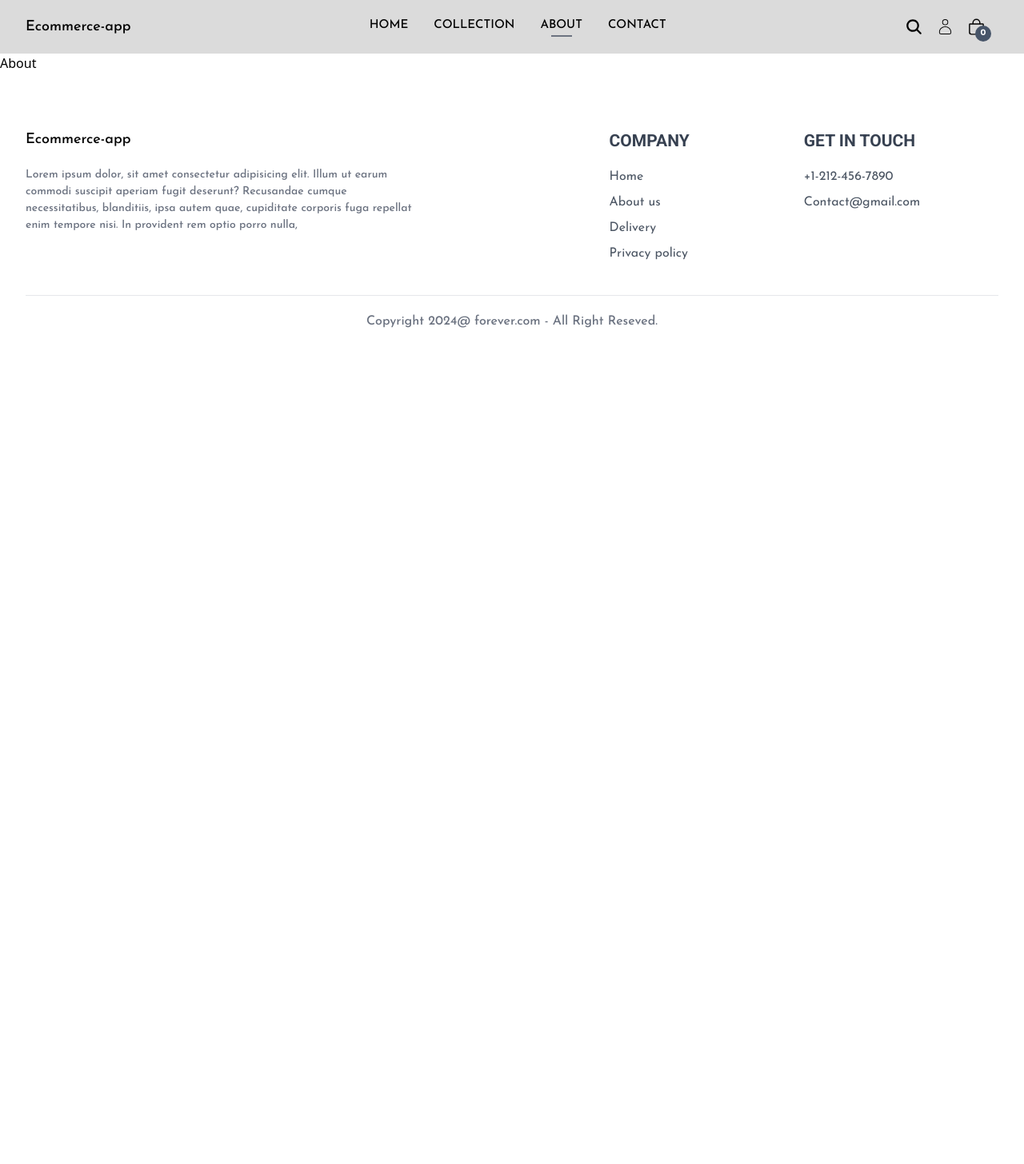
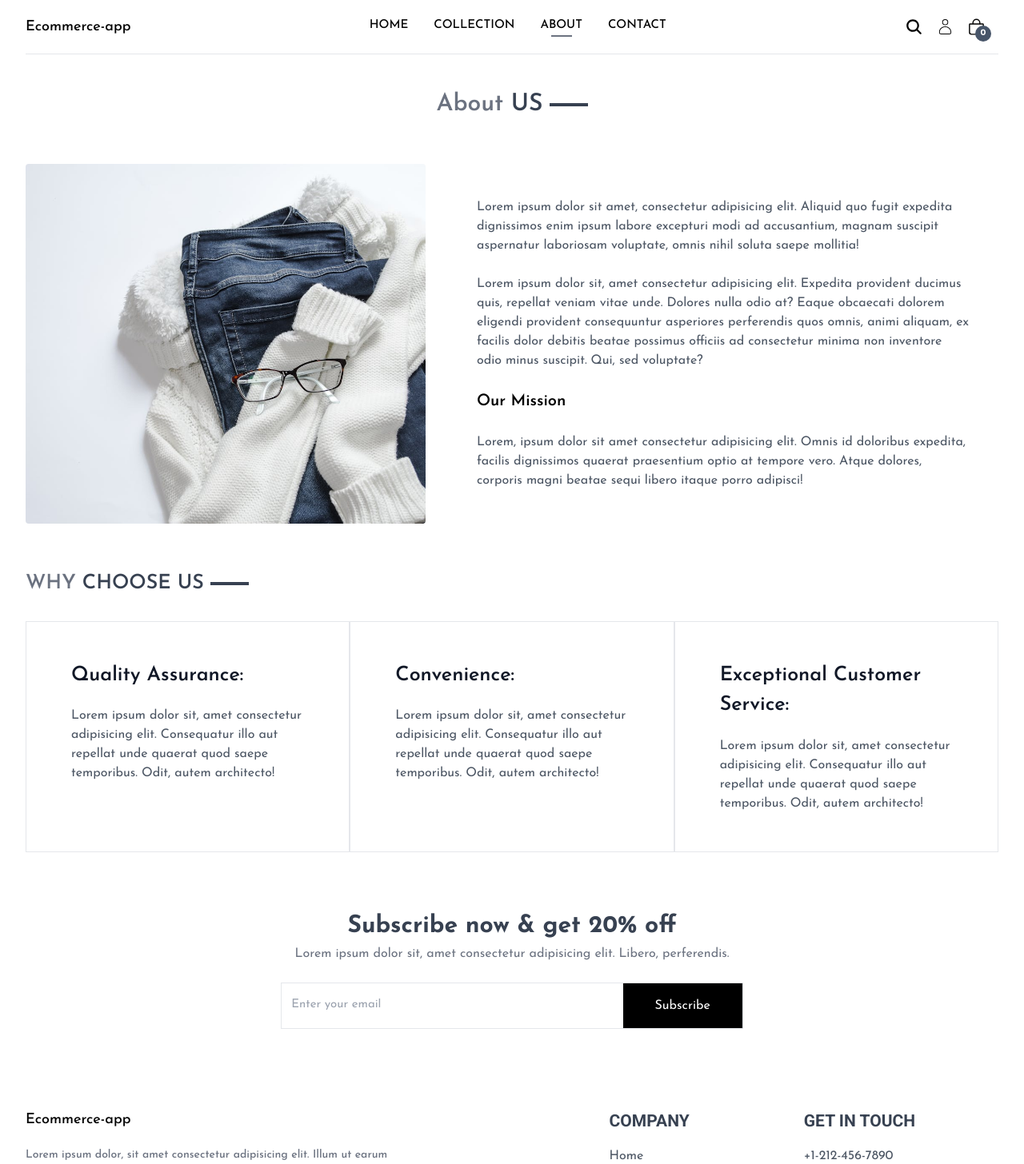
Before and after one commit to mahedi1318/ecommerce-app-1, a React (Vite) app in the folder frontend/: page /about in a window 1280 px wide. Shown: the top 1456 px of the page at 80% size. Before the commit the page ends 800 px from the top, so only its background shows below. Built offline with nearby package versions, Linux system fonts and the light colour scheme.

Commit message:
about part & contact part react Design & all Responsive complite

```diff
--- a/frontend/src/components/Navbar-Part/Navbar.jsx
+++ b/frontend/src/components/Navbar-Part/Navbar.jsx
@@ -15,7 +15,7 @@ const Navbar = () => {
 
   return (
     <>
-    <div className='py-5 bg-[#dbdbdb]'>
+    <div className='py-5'>
         <div className='container'>
             <div className="flex justify-between items-center">
                 {/* ****************logo************ */}
--- a/frontend/src/pages/About.jsx
+++ b/frontend/src/pages/About.jsx
@@ -1,10 +1,56 @@
 import React from 'react'
+import Title from '../components/Title/Title'
+import AboutImg from "../assets/images/aboutImage/about.jpg"
+import NewsLetter from '../components/NewsLetter-part/NewsLetter'
+
 
 const About = () => {
   return (
-    <div>
-      About
-    </div>
+    <>
+      <div className="">
+        <div className="container">
+          <div className="text-center border-t josefin_sans text-[30px] font-semibold pt-10">
+            <Title text1={'About'} text2={'US'}/>
+          </div>
+          <div className="flex flex-col sm:flex-row gap-16 my-10">
+            <div className="">
+              <img className='w-full md:max-w-[500px] h-[450px] object-cover rounded' src={AboutImg} alt="" />
+            </div>
+            <div className="flex flex-col gap-6 justify-center">
+              <p className='  md:w-[615px] josefin_sans text-[16px] font-normal text-gray-600'>Lorem ipsum dolor sit amet, consectetur adipisicing elit. Aliquid quo fugit expedita dignissimos enim ipsum labore excepturi modi ad accusantium,
+                 magnam suscipit aspernatur laboriosam voluptate, omnis nihil soluta saepe mollitia!</p>
+              <p className='  md:w-[615px] josefin_sans text-[16px] font-normal text-gray-600'>Lorem ipsum dolor sit, amet consectetur adipisicing elit. Expedita provident ducimus quis, repellat veniam vitae unde. Dolores nulla odio at? Eaque obcaecati dolorem eligendi provident consequuntur asperiores perferendis quos omnis, animi aliquam,
+                 ex facilis dolor debitis beatae possimus officiis ad consectetur minima non inventore odio minus suscipit. Qui, sed voluptate?</p>
+              <b className='josefin_sans text-[20px] font-semibold'>Our Mission</b>
+              <p className='  md:w-[615px] josefin_sans text-[16px] font-normal text-gray-600'>Lorem, ipsum dolor sit amet consectetur adipisicing elit. Omnis id doloribus expedita, facilis dignissimos quaerat praesentium optio at tempore vero. Atque dolores,
+                 corporis magni beatae sequi libero itaque porro adipisci!</p>
+            </div>
+          </div>
+          {/* ****************Why Choose us part*********** */}
+          <div className="josefin_sans text-[25px] font-semibold py-4">
+            <Title text1={'WHY'} text2={'CHOOSE US'}/>
+          </div>
+          <div className="flex flex-col md:flex-row">
+            <div className="border px-10 py-8 md:px-14 sm:py-12 flex flex-col gap-5 ">
+              <b className='josefin_sans text-[25px] font-semibold text-gray-900'>Quality Assurance:</b>
+              <p className='josefin_sans text-[16px] font-normal text-gray-600'>Lorem ipsum dolor sit, amet consectetur adipisicing elit. Consequatur illo aut repellat unde quaerat quod saepe temporibus. Odit, autem architecto!</p>
+            </div>
+            <div className="border px-10 py-8 md:px-14 sm:py-12 flex flex-col gap-5 ">
+              <b className='josefin_sans text-[25px] font-semibold text-gray-900'>Convenience:</b>
+              <p className='josefin_sans text-[16px] font-normal text-gray-600'>Lorem ipsum dolor sit, amet consectetur adipisicing elit. Consequatur illo aut repellat unde quaerat quod saepe temporibus. Odit, autem architecto!</p>
+            </div>
+            <div className="border px-10 py-8 md:px-14 sm:py-12 flex flex-col gap-5 ">
+              <b className='josefin_sans text-[25px] font-semibold text-gray-900'>Exceptional Customer Service:</b>
+              <p className='josefin_sans text-[16px] font-normal text-gray-600'>Lorem ipsum dolor sit, amet consectetur adipisicing elit. Consequatur illo aut repellat unde quaerat quod saepe temporibus. Odit, autem architecto!</p>
+            </div>
+          </div>
+          {/* ****************NewsLetter part*********** */}
+          <div className="mb-[70px] md:mb-[100px]">
+            <NewsLetter/>
+          </div>
+        </div>
+      </div>
+    </>
   )
 }
 
--- a/frontend/src/pages/Contact.jsx
+++ b/frontend/src/pages/Contact.jsx
@@ -1,10 +1,37 @@
 import React from 'react'
+import Title from '../components/Title/Title'
+import ContactImg from "../assets/images/contactImg/contact.jpg"
+import NewsLetter from '../components/NewsLetter-part/NewsLetter'
+
 
 const Contact = () => {
   return (
-    <div>
-      Contact
-    </div>
+    <>
+      <div className="">
+        <div className="container">
+          <div className="josefin_sans text-[25px] font-semibold text-center pt-10 border-t">
+            <Title text1={'Contact'} text2={'US'}/>
+          </div>
+          <div className="my-10 flex flex-col md:flex-row justify-center gap-10 mb-28">
+            <div className="">
+              <img className='w-full md:max-w-[500px] h-[450px] object-cover rounded' src={ContactImg} alt="" />
+            </div>
+            <div className="flex flex-col gap-6 justify-center items-start">
+              <p className='josefin_sans text-[30px] font-semibold text-gray-700'>Our Stor</p>
+              <p className='josefin_sans text-[15px] font-normal text-gray-500'>54709 Willms Station <br /> Suite 350, Washington, USA</p>
+              <p className='josefin_sans text-[15px] font-normal text-gray-500'>Tel (451) 555-0123 <br /> Email: admin@gmail.com</p>
+              <p className='josefin_sans text-[20px] font-bold text-gray-700'>Careers at Forever</p>
+              <p className='josefin_sans text-[15px] font-normal text-gray-500'>Learn more about our teams and job openings</p>
+              <button className='josefin_sans text-[15px] font-medium border border-gray-400 px-8 py-4 hover:bg-black hover:text-white transition-all duration-500'>Explore Jobs</button>
+            </div>
+          </div>
+          {/* ******************NewsLetter part***************** */}
+          <div className="mb-[70px] md:mb-[100px]">
+            <NewsLetter/>
+          </div>
+        </div>
+      </div>
+    </>
   )
 }
 
```
Also changed, not shown: frontend/src/assets/images/aboutImage/about.jpg (added), frontend/src/assets/images/contactImg/contact.jpg (added).
